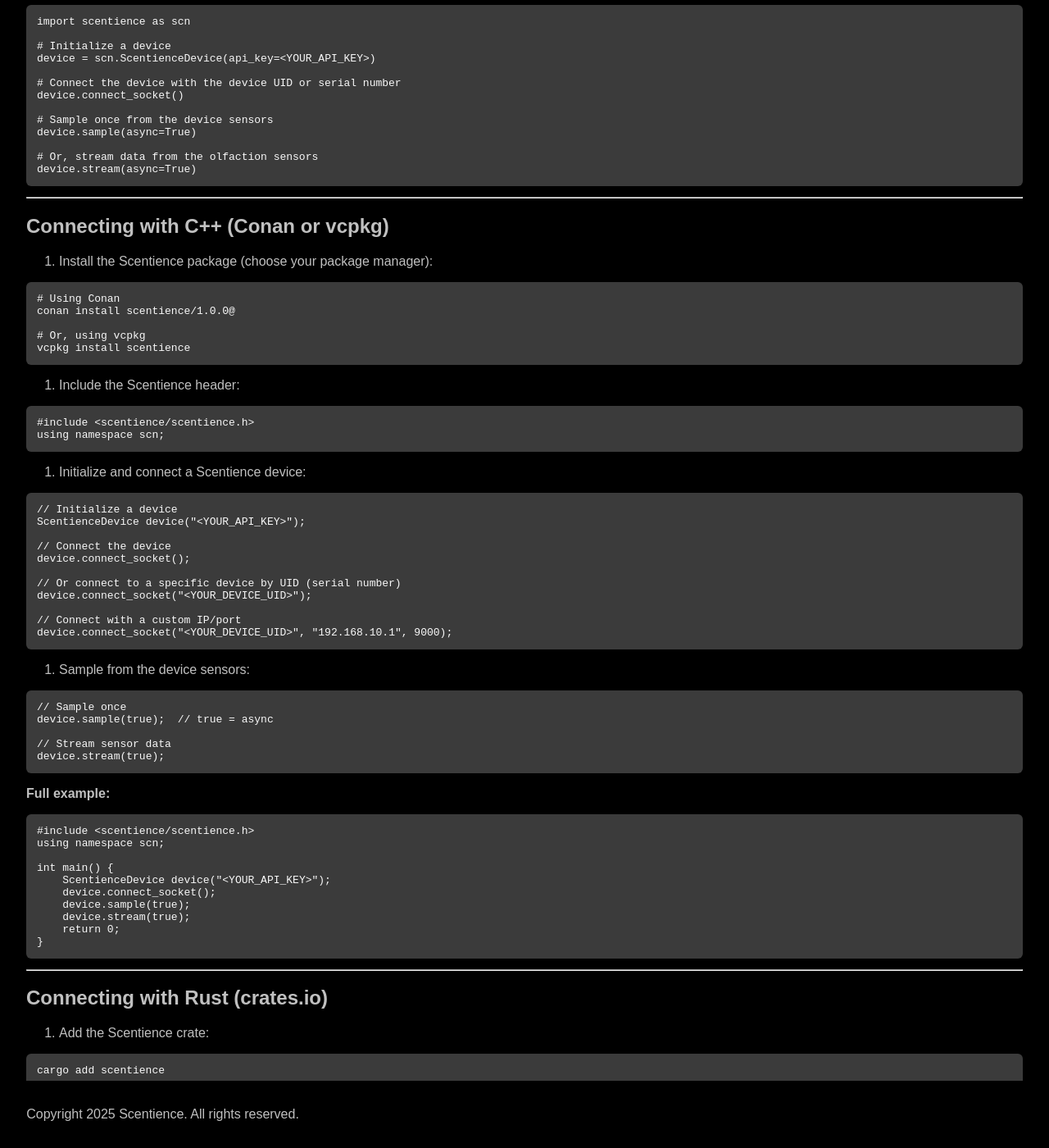
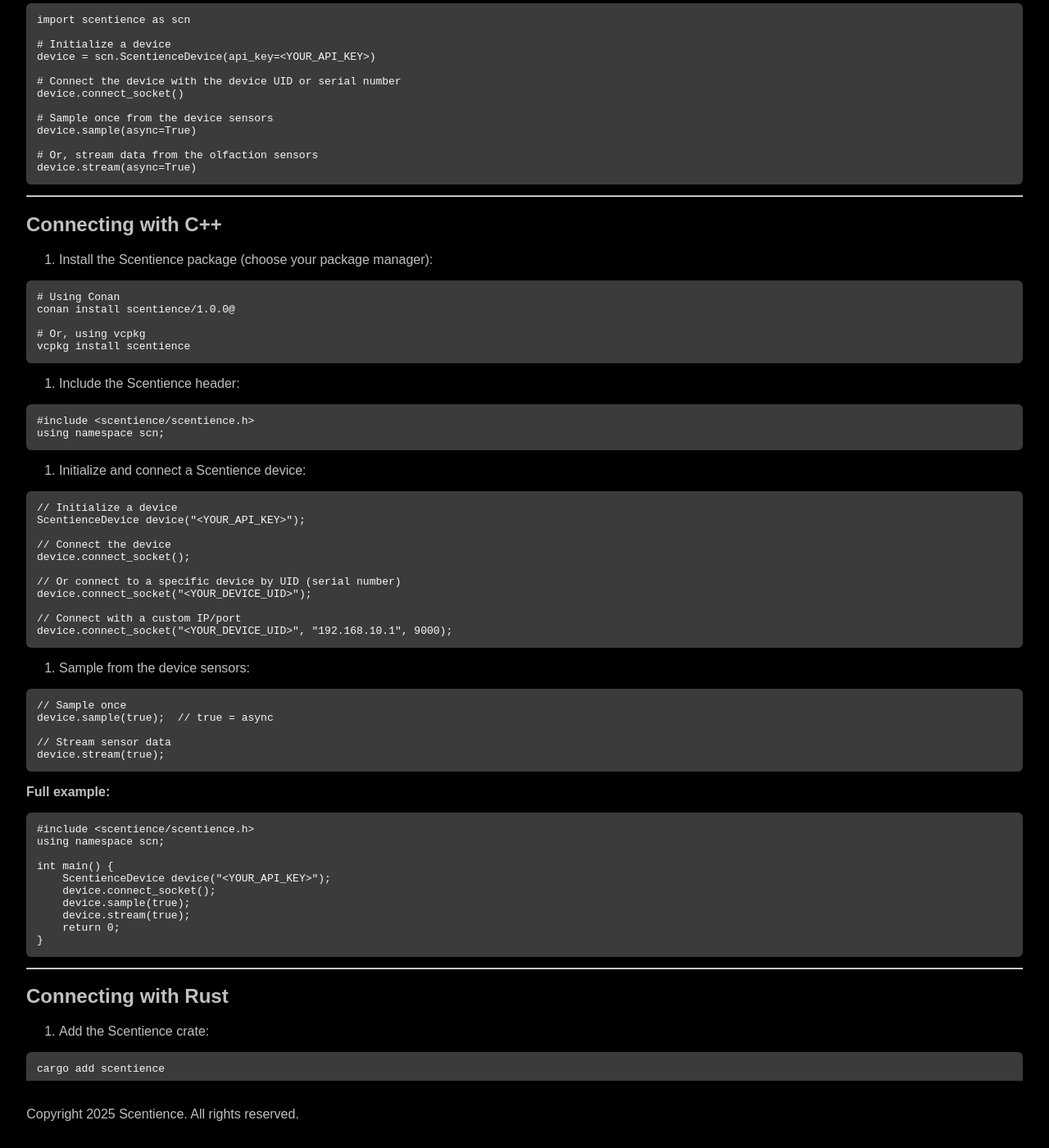
Before and after one commit to Scentience/docs-api, a Jekyll site: the page built from sockets-api.md, in a window 1280 px wide and 1400 px high, scrolled down 1105 px. Shown: the whole window at 82% size. Built offline with Jekyll 4.4.1, drawn with Linux system fonts in a browser that asks for light colours; some of the changed text lies outside the part shown.

Commit message:
fix formatting with sockets

```diff
--- a/sockets-api.md
+++ b/sockets-api.md
@@ -6,7 +6,9 @@
 # Scentience Sockets API
 
 The Scentience Sockets API is built to interface with Python as a PyPi package, C++ as a Conan package, React Native as an NPM package, and Rust as a Cargo package.
+
 ---
+
 ## **Connecting with Python**
 
 1. Install the Scentience PyPi package:
@@ -81,7 +83,7 @@
 
 ---
 
-## **Connecting with C++ (Conan or vcpkg)**
+## **Connecting with C++**
 
 1. Install the Scentience package (choose your package manager):
 
@@ -143,7 +145,7 @@
 
 ---
 
-## **Connecting with Rust (crates.io)**
+## **Connecting with Rust**
 
 1. Add the Scentience crate:
 
```
Also changed, not shown: other parts of sockets-api.md (+1 -1 lines).
